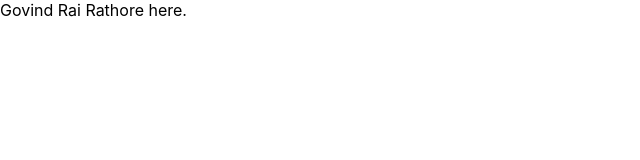
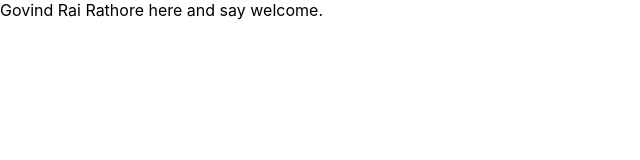
Before and after one commit to Govindrai024/myApp, a React (Create React App) app: page / in a window 1280 px wide. Shown: the top 160 px of the page, without its empty margins (0-640 px from the left). Built offline with nearby package versions, Linux system fonts and the light colour scheme.

Commit message:
updating auto deploy

```diff
--- a/src/App.js
+++ b/src/App.js
@@ -1,12 +1,11 @@
 import React from 'react';
-import logo from './logo.svg';
 import './App.css';
 
 function App() {
   return (
 
     <view>
-     Govind Rai Rathore here.
+     Govind Rai Rathore here and say welcome.
     </view>
   );
 }
```
